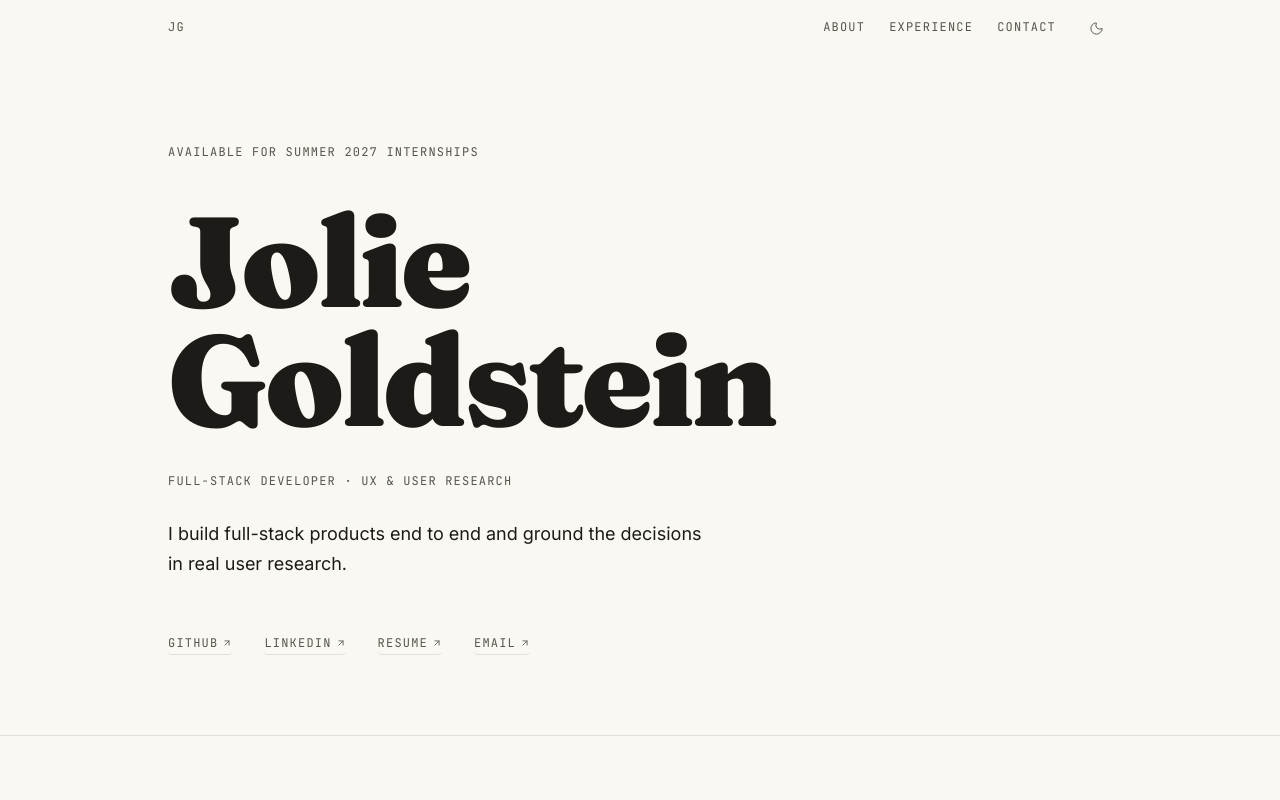
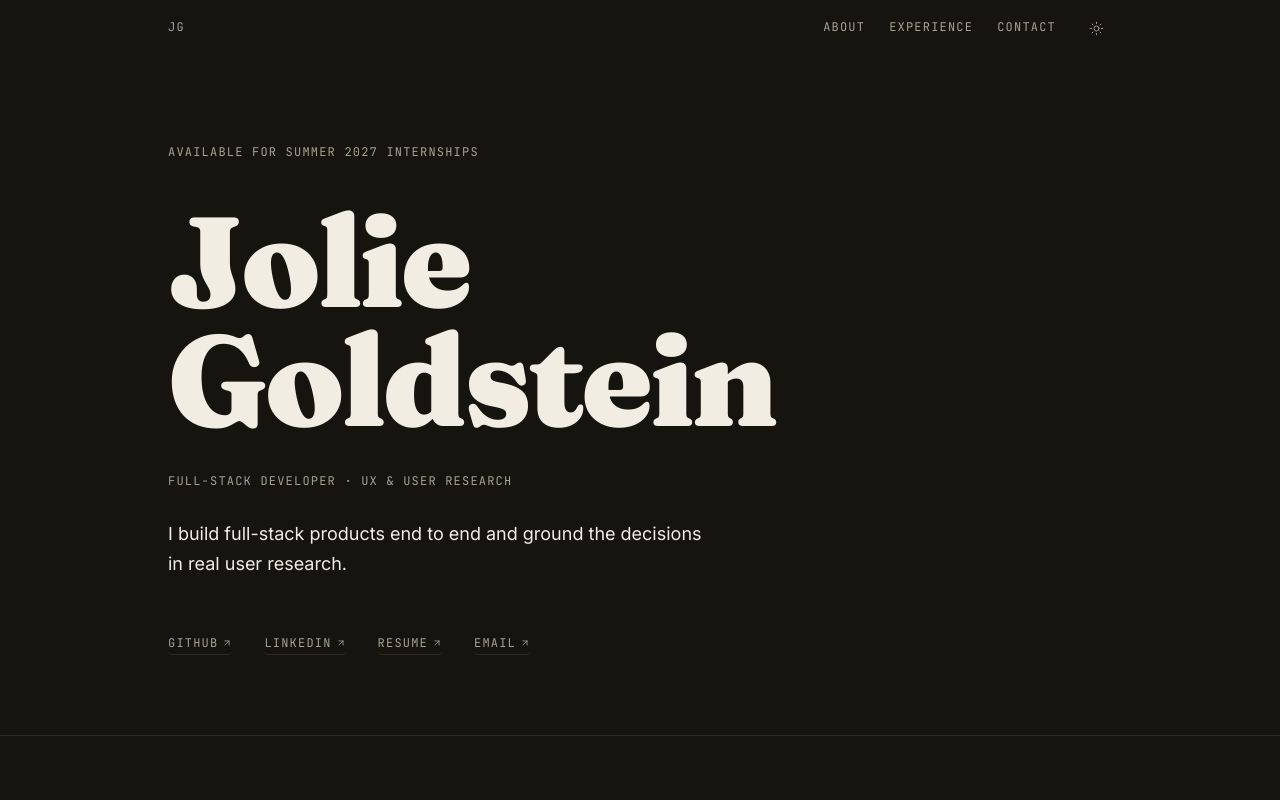
Before and after one commit to jog228/jolie-goldstein-portfolio, a Next.js app: page / in a window 1280 px wide. Shown: the top 800 px of the page. Built offline with nearby package versions, Linux system fonts and the light colour scheme.

Commit message:
dark mode

```diff
--- a/app/layout.tsx
+++ b/app/layout.tsx
@@ -48,7 +48,7 @@ export const metadata: Metadata = {
 }
 
 // Runs synchronously before first paint to prevent FOUC
-const themeScript = `(function(){try{var s=localStorage.getItem('theme');var m=window.matchMedia('(prefers-color-scheme:dark)').matches;document.documentElement.setAttribute('data-theme',s||(m?'dark':'light'))}catch(e){}})();`
+const themeScript = `(function(){try{var s=localStorage.getItem('theme');document.documentElement.setAttribute('data-theme',s||'dark')}catch(e){}})();`
 
 export default function RootLayout({
   children,
--- a/providers/ThemeProvider.tsx
+++ b/providers/ThemeProvider.tsx
@@ -22,8 +22,7 @@ export function ThemeProvider({ children }: { children: React.ReactNode }) {
 
   useEffect(() => {
     const stored = localStorage.getItem('theme') as Theme | null
-    const system = window.matchMedia('(prefers-color-scheme: dark)').matches ? 'dark' : 'light'
-    const resolved = stored ?? system
+    const resolved = stored ?? 'dark'
     setTheme(resolved)
     setMounted(true)
   }, [])
```
